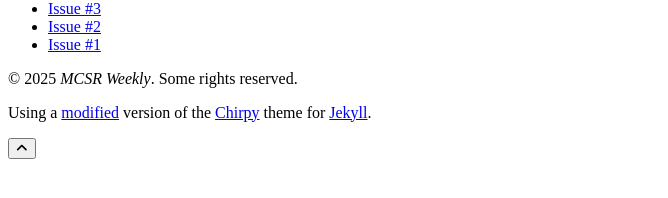
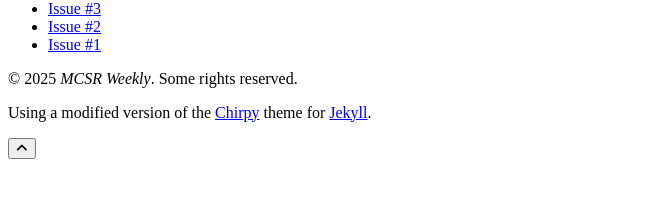
Before and after one commit to MCSR-Weekly/mcsrweekly.net, a Jekyll site: the page built from _tabs/about.md, in a window 1280 px wide. Shown: the part 391-589 px from the top of the page, without its empty margins (0-668 px from the left). Built offline with Jekyll 4.4.1, drawn with Linux system fonts in a browser that asks for light colours; cached includes are drawn as plain includes; nearby versions of some CDN libraries.

Commit message:
cleanup, formatting

```diff
--- a/_includes/footer.html
+++ b/_includes/footer.html
@@ -19,9 +19,7 @@
   </p>
 
   <p>
-    Using a
-    <a href="https://github.com/MCSR-Weekly/jekyll-theme-chirpy" target="_blank" rel="noopener">modified</a>
-    version of the
+    Using a modified version of the
     <a href="https://github.com/cotes2020/jekyll-theme-chirpy" target="_blank" rel="noopener">Chirpy</a>
     theme for
     <a href="https://jekyllrb.com" target="_blank" rel="noopener">Jekyll</a>.
--- a/_includes/topbar.html
+++ b/_includes/topbar.html
@@ -11,24 +11,18 @@
       {% if paths.size == 0 or page.layout == 'home' %}
         <!-- index page -->
         <span>Home</span>
-
       {% else %}
         {% for item in paths %}
           {% if forloop.first %}
             <span><a href="{{ '/' | relative_url }}">Home</a></span>
           {% elsif forloop.last %}
-            {% if page.collection == 'tabs' %}
-              <span>{{ site.data.locales['en'].tabs[item] | default: page.title }}</span>
-            {% else %}
-              <span>{{ page.title }}</span>
-            {% endif %}
-
-          {% elsif page.layout == 'category' or page.layout == 'tag' %}
-            <span>
-              <a href="{{ item | append: '/' | relative_url }}">
-                {{- site.data.locales['en'].tabs[item] | default: page.title -}}
-              </a>
-            </span>
+            <span>{{ page.title }}</span>
+          {% elsif item == 'issue' %}
+            <span><a href="{{ 'archives/' | relative_url }}">Archives</a></span>
+          {% else %}
+            <span><a href="{{ item | append: '/' | relative_url }}">
+              {{- item | capitalize -}}
+            </a></span>
           {% endif %}
         {% endfor %}
       {% endif %}
--- a/_layouts/page.html
+++ b/_layouts/page.html
@@ -4,11 +4,16 @@ layout: default
 
 <article class="px-1">
   {% if page.layout == 'page' or page.collection == 'tabs' %}
-    {% assign tab_key = page.title | downcase %}
-    {% assign title = site.data.locales['en'].tabs[tab_key] | default: page.title %}
-    <h1 class="dynamic-title">
-      {{ title }}
-    </h1>
+    <header>
+      {% assign tab_key = page.title | downcase %}
+      {% assign title = site.data.locales['en'].tabs[tab_key] | default: page.title %}
+      <h1 class="dynamic-title">
+        {{ title }}
+      </h1>
+      {% if page.description %}
+      <p class="post-desc fw-light mb-4">{{ page.description }}</p>
+      {% endif %}
+    </header>
     <div class="content">
       {{ content }}
     </div>
```
Also changed, not shown: _data/contact.yml (+6 -6 lines), _tabs/about.md (+0 -1 lines), _posts/2019-09-08-3.md (renamed from _posts/2019-08-09-3.md), _posts/2020-08-11-4.md (renamed from _posts/2019-08-11-4.md).
